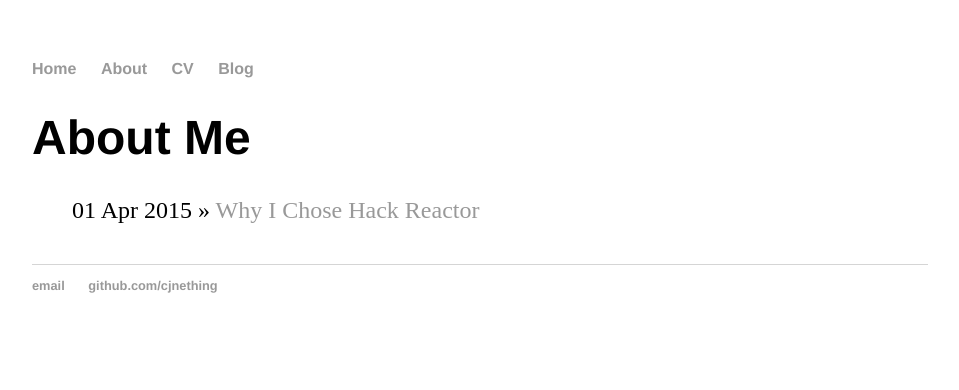
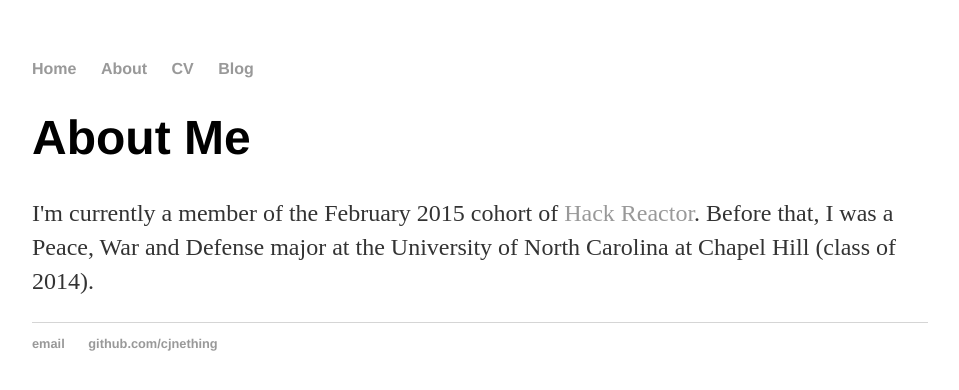
Before and after one commit to cjnething/cjnething.github.io, a Jekyll site: the page built from about/index.html, in a window 1280 px wide. Shown: the top 390 px of the page, without its empty margins (160-1119 px from the left). Built offline with Jekyll 4.4.1, drawn with Linux system fonts in a browser that asks for light colours.

Commit message:
Create About Me

```diff
--- a/about/index.html
+++ b/about/index.html
@@ -2,10 +2,9 @@
 layout: default
 title: About Me
 ---
-	<h1>{{ page.title }}</h1>
-	<ul class="posts">
-
-	  {% for post in site.posts %}
-	    <li><span>{{ post.date | date_to_string }}</span> » <a href="{{ post.url }}" title="{{ post.title }}">{{ post.title }}</a></li>
-	  {% endfor %}
-	</ul>
+<div class="blurb">
+	<h1>About Me</h1>
+	<p>I'm currently a member of the February 2015 cohort of <a href="http://www.hackreactor.com">Hack Reactor</a>.
+	   Before that, I was a Peace, War and Defense major at the University of North Carolina at Chapel Hill (class of 2014).
+	</p>
+</div><!-- /.blurb -->
```
